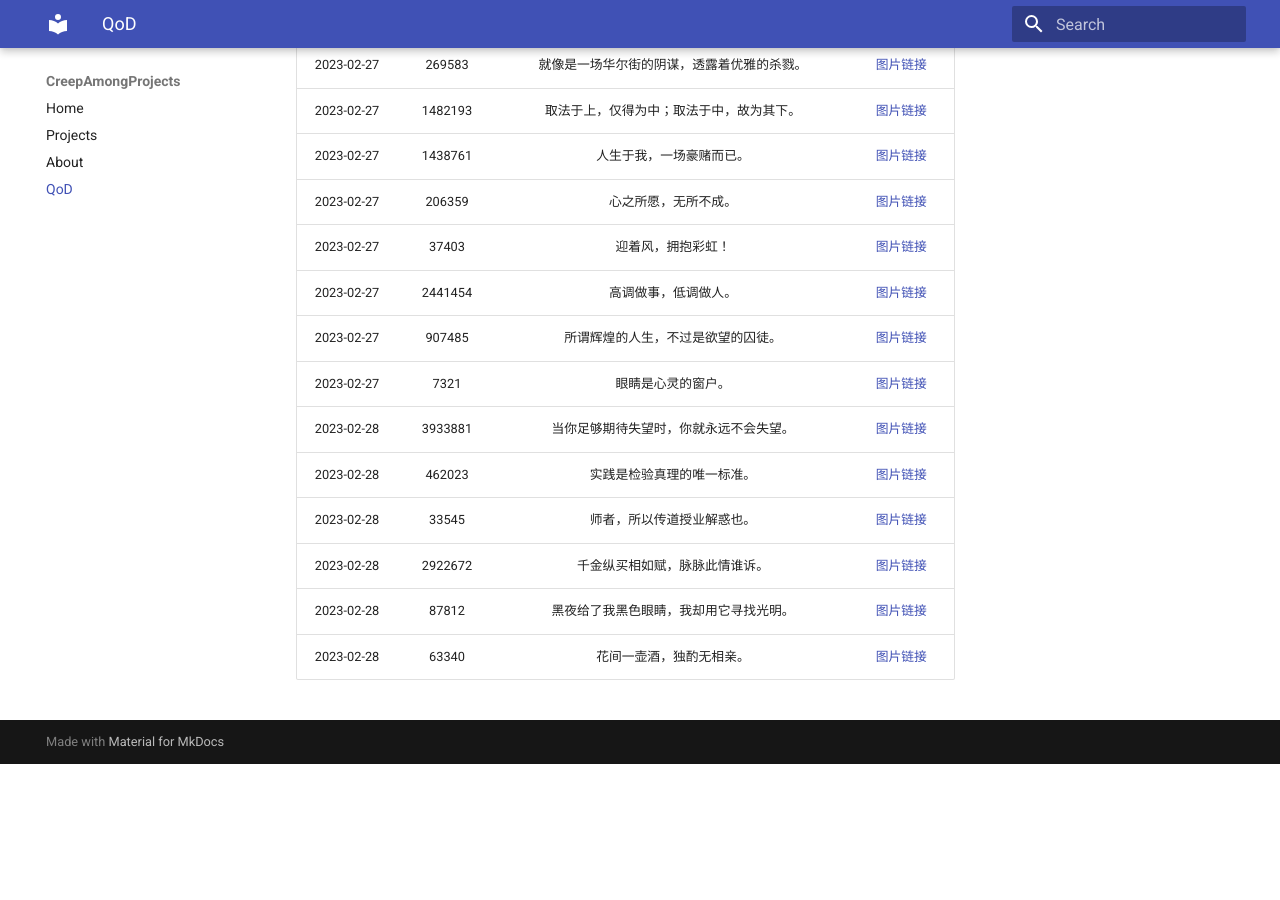
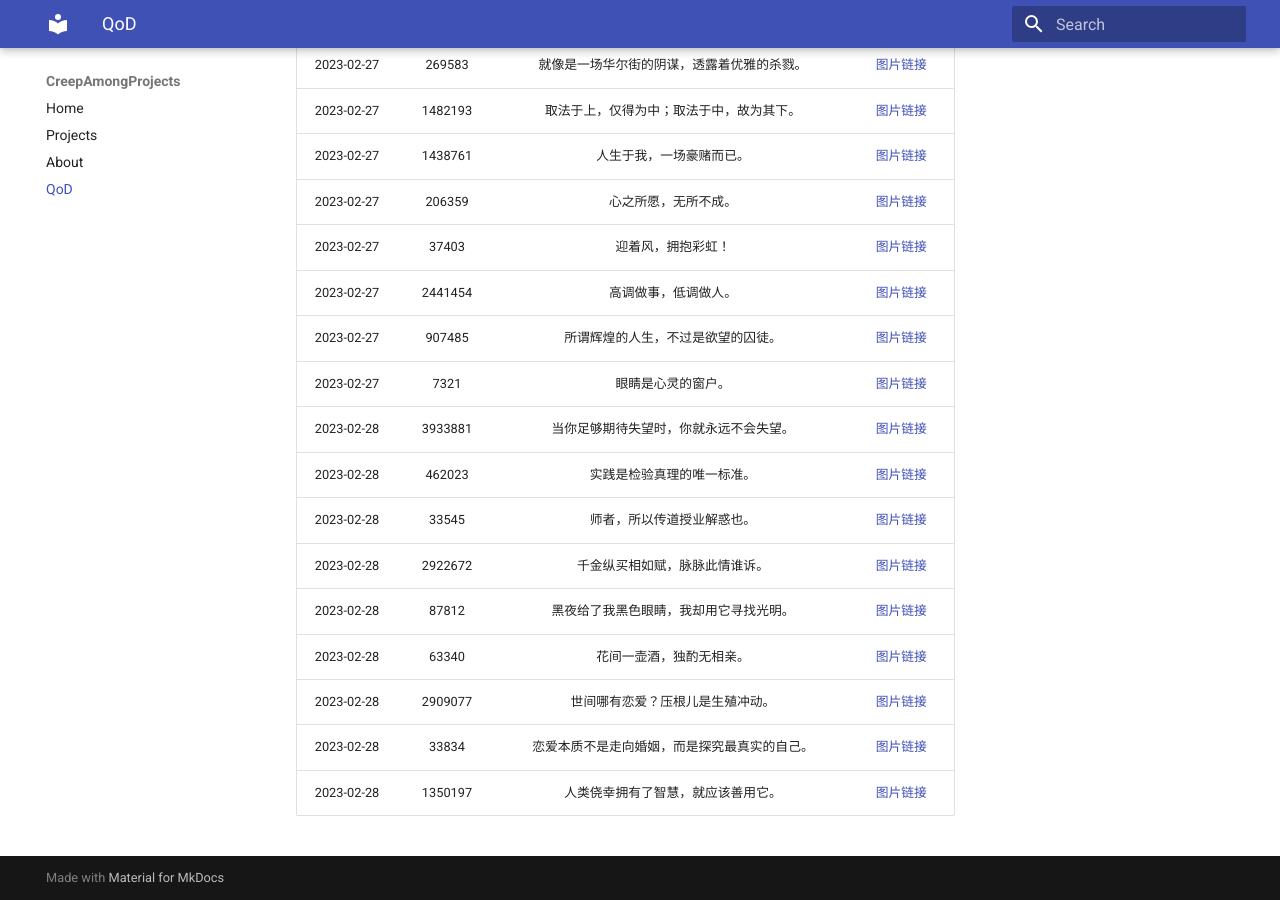
Before and after one commit to Creep-Among-Projects/CAP-Pages, an MkDocs documentation site: the page built from docs/qod.md, in a window 1280 px wide and 900 px high, scrolled down 3311 px. Built offline with MkDocs 1.6.1 and Material for MkDocs 9.7.7, drawn with Linux system fonts in a browser that asks for light colours; comment, search, counter and statistics services are not loaded; before the commit the page ends 4075 px from its top, so only the background shows below that.

Commit message:
QoD Generator: 2023-02-28 20:40:34 UTC+00:00

```diff
--- a/docs/qod.md
+++ b/docs/qod.md
@@ -106,3 +106,6 @@ Theoretically three daily quotes will be automatically updated here each day.
 |2023-02-28|2922672|千金纵买相如赋，脉脉此情谁诉。|[图片链接](./qods/2922672.jpg)|
 |2023-02-28|87812|黑夜给了我黑色眼睛，我却用它寻找光明。|[图片链接](./qods/87812.jpg)|
 |2023-02-28|63340|花间一壶酒，独酌无相亲。|[图片链接](./qods/63340.jpg)|
+|2023-02-28|2909077|世间哪有恋爱？压根儿是生殖冲动。|[图片链接](./qods/2909077.jpg)|
+|2023-02-28|33834|恋爱本质不是走向婚姻，而是探究最真实的自己。|[图片链接](./qods/33834.jpg)|
+|2023-02-28|1350197|人类侥幸拥有了智慧，就应该善用它。|[图片链接](./qods/1350197.jpg)|
```
Also changed, not shown: docs/qods/1350197.jpg (added), docs/qods/2909077.jpg (added), docs/qods/33834.jpg (added), 1 other file.
